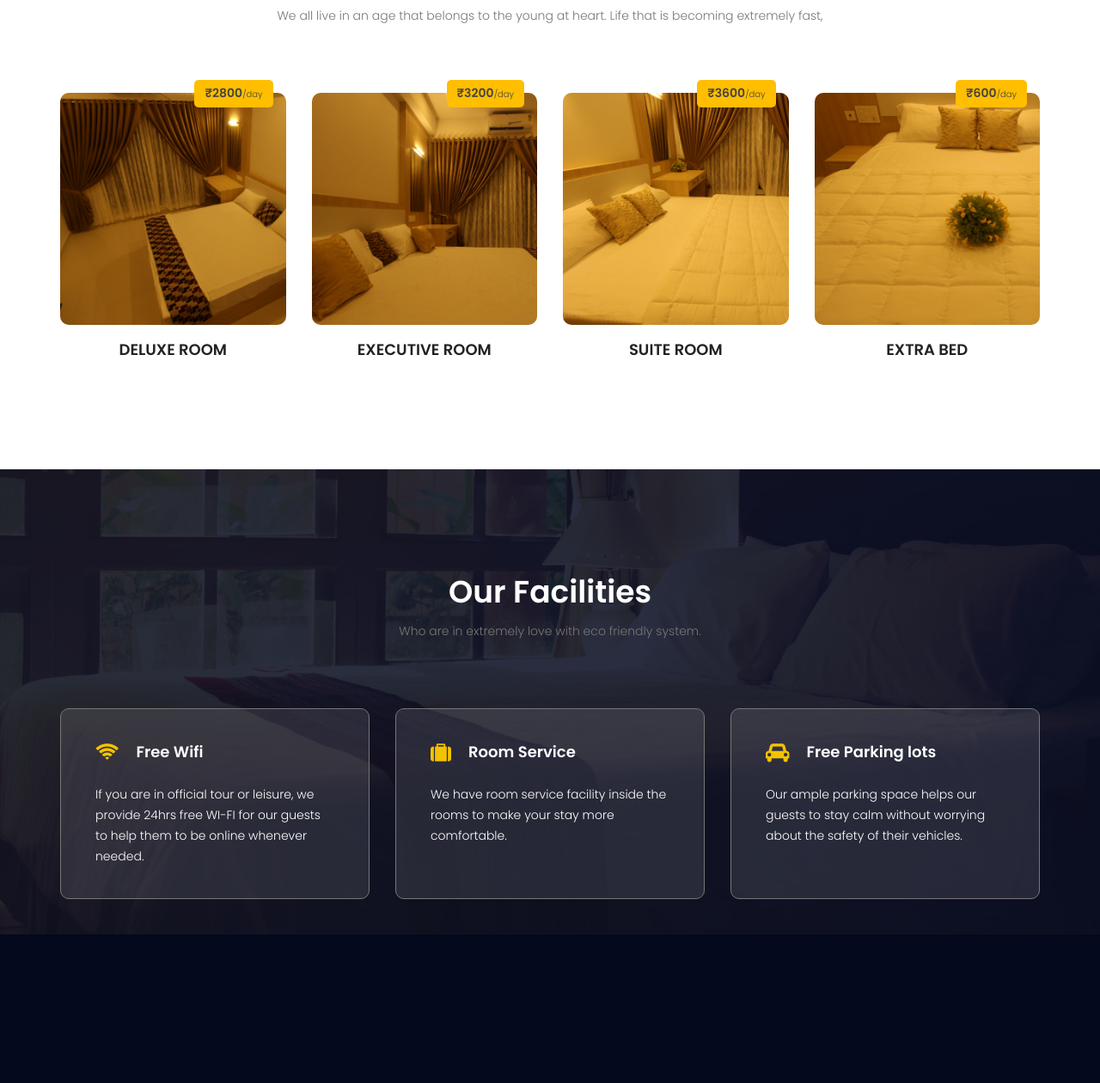
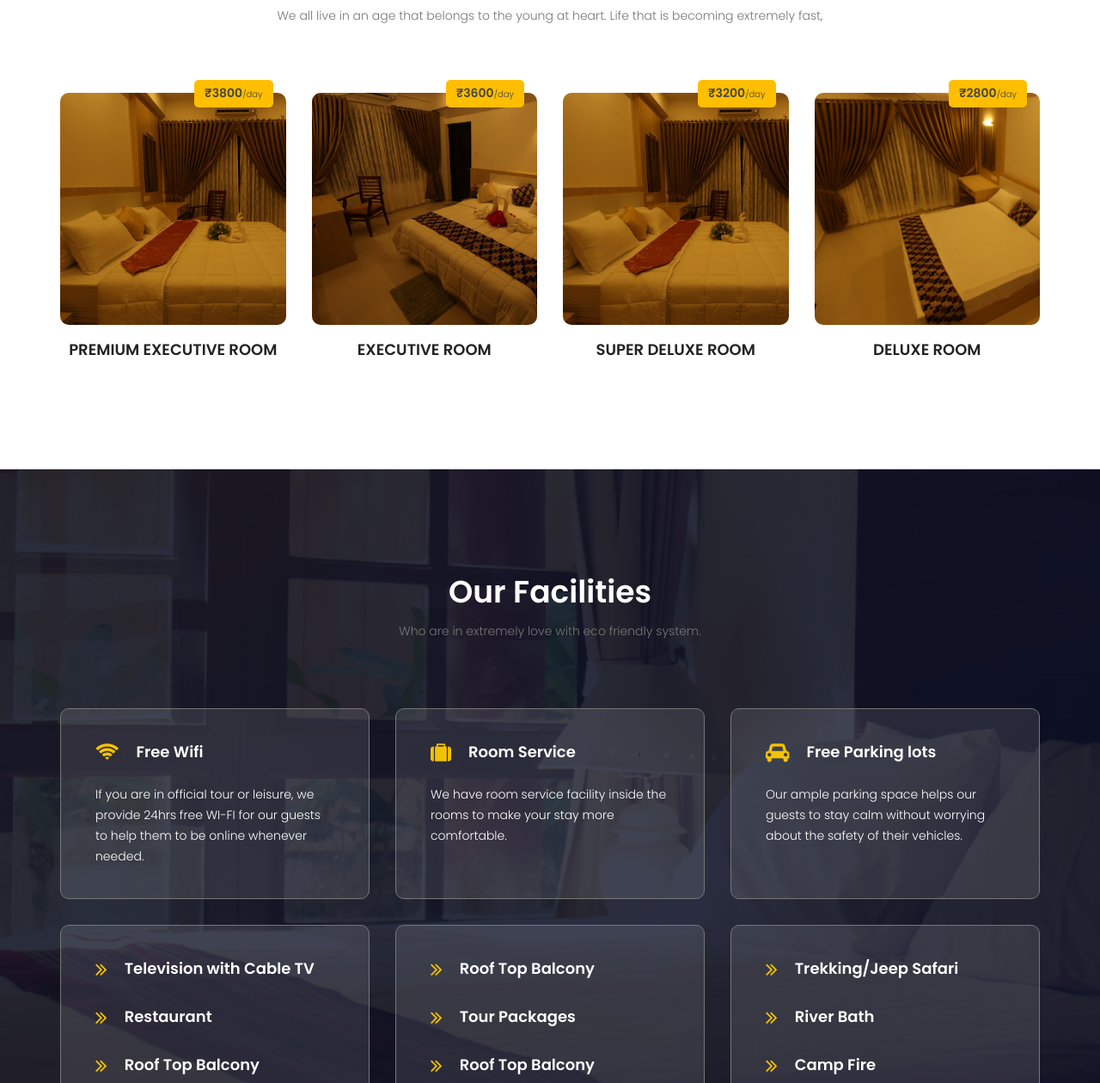
Before and after one commit to shameelsadaka/resort_work, a plain HTML site: page packages.html in a window 1280 px wide. Shown: the part 520-1780 px from the top of the page at 86% size. Drawn offline with Linux system fonts and the light colour scheme.

Commit message:
Changhed all updates in all pages

```diff
--- a/packages.html
+++ b/packages.html
@@ -60,7 +60,7 @@
         <!--================Breadcrumb Area =================-->
 
         <!--================ Packages Area  =================-->
-        <section class="accomodation_area section_gap">
+         <section class="accomodation_area section_gap">
             <div class="container">
                 <div class="section_title text-center">
                     <h2 class="title_color">Room Types</h2>
@@ -70,39 +70,49 @@
                     <div class="col-lg-3 col-sm-6">
                         <div class="accomodation_item text-center">
                             <div class="hotel_img">
-                                <img src="image/rooms/3.jpg" height="270px" alt="">
+                                <img src="image/gallery/35.jpg" height="270px" alt="room_img3">
                             </div>
-                            <a href="#"><h4 class="sec_h4">DELUXE ROOM</h4></a>
-                            <h5>₹2800<small>/day</small></h5>
+                            <a href="#"><h4 class="sec_h4">PREMIUM EXECUTIVE ROOM</h4></a>
+                            <h5>₹3800<small>/day</small></h5>
                         </div>
                     </div>
                     <div class="col-lg-3 col-sm-6">
                         <div class="accomodation_item text-center">
                             <div class="hotel_img">
-                                <img src="image/rooms/2.jpg"  height="270px" alt="">
+                                <img src="image/rooms/9.jpg"  height="270px" alt="room_img2">
                             </div>
                             <a href="#"><h4 class="sec_h4">EXECUTIVE ROOM</h4></a>
-                            <h5>₹3200<small>/day</small></h5>
-                        </div>
-                    </div>
-                    <div class="col-lg-3 col-sm-6">
-                        <div class="accomodation_item text-center">
-                            <div class="hotel_img">
-                                <img src="image/rooms/4.jpg" height="270px" alt="">
-                            </div>
-                            <a href="#"><h4 class="sec_h4">SUITE ROOM</h4></a>
                             <h5>₹3600<small>/day</small></h5>
                         </div>
                     </div>
                     <div class="col-lg-3 col-sm-6">
                         <div class="accomodation_item text-center">
                             <div class="hotel_img">
-                                <img src="image/rooms/5.jpg" height="270px" alt="">
+                                <img src="image/rooms/10.jpg" height="270px" alt="room_img1">
+                            </div>
+                            <a href="#"><h4 class="sec_h4">SUPER DELUXE ROOM</h4></a>
+                            <h5>₹3200<small>/day</small></h5>
+                        </div>
+                    </div>
+
+                    <div class="col-lg-3 col-sm-6">
+                        <div class="accomodation_item text-center">
+                            <div class="hotel_img">
+                                <img src="image/rooms/3.jpg" height="270px" alt="room_img1">
+                            </div>
+                            <a href="#"><h4 class="sec_h4"> DELUXE ROOM</h4></a>
+                            <h5>₹2800<small>/day</small></h5>
+                        </div>
+                    </div>
+                    <!--                     <div class="col-lg-3 col-sm-6">
+                        <div class="accomodation_item text-center">
+                            <div class="hotel_img">
+                                <img src="image/rooms/5.jpg" height="270px" alt="room_img4">
                             </div>
                             <a href="#"><h4 class="sec_h4">EXTRA BED</h4></a>
                             <h5>₹600<small>/day</small></h5>
                         </div>
-                    </div>
+                    </div> -->
                 </div>
             </div>
         </section>
@@ -136,24 +146,37 @@
                             <p>Our ample parking space helps our guests to stay calm without worrying about the safety of their vehicles.<br>&nbsp;</p>
                         </div>
                     </div>
-<!--                     <div class="col-lg-4 col-md-6">
+                    <div class="col-lg-4 col-md-6">
                         <div class="facilities_item">
-                            <h4 class="sec_h4"><i class="fa fa-calendar-o"></i>Early Check-in & Late Check-out</h4>
-                            <p>We provide early check in and late check out to our guests if they wish to explore more in Athirappilly and around.</p>
+                            <h4 class="sec_h4"><i class="fa  fa-angle-double-right "></i>Television with Cable TV<br></h4>
+                            <h4 class="sec_h4"><i class="fa fa-angle-double-right "></i>Restaurant<br></h4>
+                            <h4 class="sec_h4"> <i class="fa fa-angle-double-right"></i>Roof Top Balcony</h4>
+                            <h4 class="sec_h4"> <i class="fa fa-angle-double-right"></i>Banquet Hall</h4>
+                            <h4 class="sec_h4"> <i class="fa fa-angle-double-right"></i>24hrs Hot Water</h4>
+                            <p></p>
                         </div>
                     </div>
                     <div class="col-lg-4 col-md-6">
                         <div class="facilities_item">
-                            <h4 class="sec_h4"><i class="lnr lnr-construction"></i>Facility Title</h4>
-                            <p>Usage of the Internet is becoming more common due to rapid advancement of technology and power.</p>
+                            <h4 class="sec_h4"> <i class="fa fa-angle-double-right"></i>Roof Top Balcony</h4>
+                            <h4 class="sec_h4"> <i class="fa fa-angle-double-right"></i>Tour Packages</h4>
+                            <h4 class="sec_h4"> <i class="fa fa-angle-double-right"></i>Roof Top Balcony</h4>
+                            <h4 class="sec_h4"> <i class="fa fa-angle-double-right"></i>Taxi Services</h4>
+                            <h4 class="sec_h4"> <i class="fa fa-angle-double-right"></i>Sight Seeing</h4>
+                            <p></p>
                         </div>
                     </div>
                     <div class="col-lg-4 col-md-6">
                         <div class="facilities_item">
-                            <h4 class="sec_h4"><i class="lnr lnr-coffee-cup"></i>Facility Title</h4>
-                            <p>Usage of the Internet is becoming more common due to rapid advancement of technology and power.</p>
+                            <h4 class="sec_h4"> <i class="fa fa-angle-double-right"></i>Trekking/Jeep Safari</h4>
+                            <h4 class="sec_h4"> <i class="fa fa-angle-double-right"></i>River Bath</h4>
+                            <h4 class="sec_h4"> <i class="fa fa-angle-double-right"></i>Camp Fire</h4>
+                            <h4 class="sec_h4"> <i class="fa fa-angle-double-right"></i>Barbique</h4>
+                            <h4 class="sec_h4"> <i class="fa fa-angle-double-right"></i>Music Parties</h4>
+                            <p></p>
                         </div>
-                    </div> -->
+                    </div>
+
                 </div>
             </div>
         </section>
```
Also changed, not shown: about.html (+21 -8 lines).
